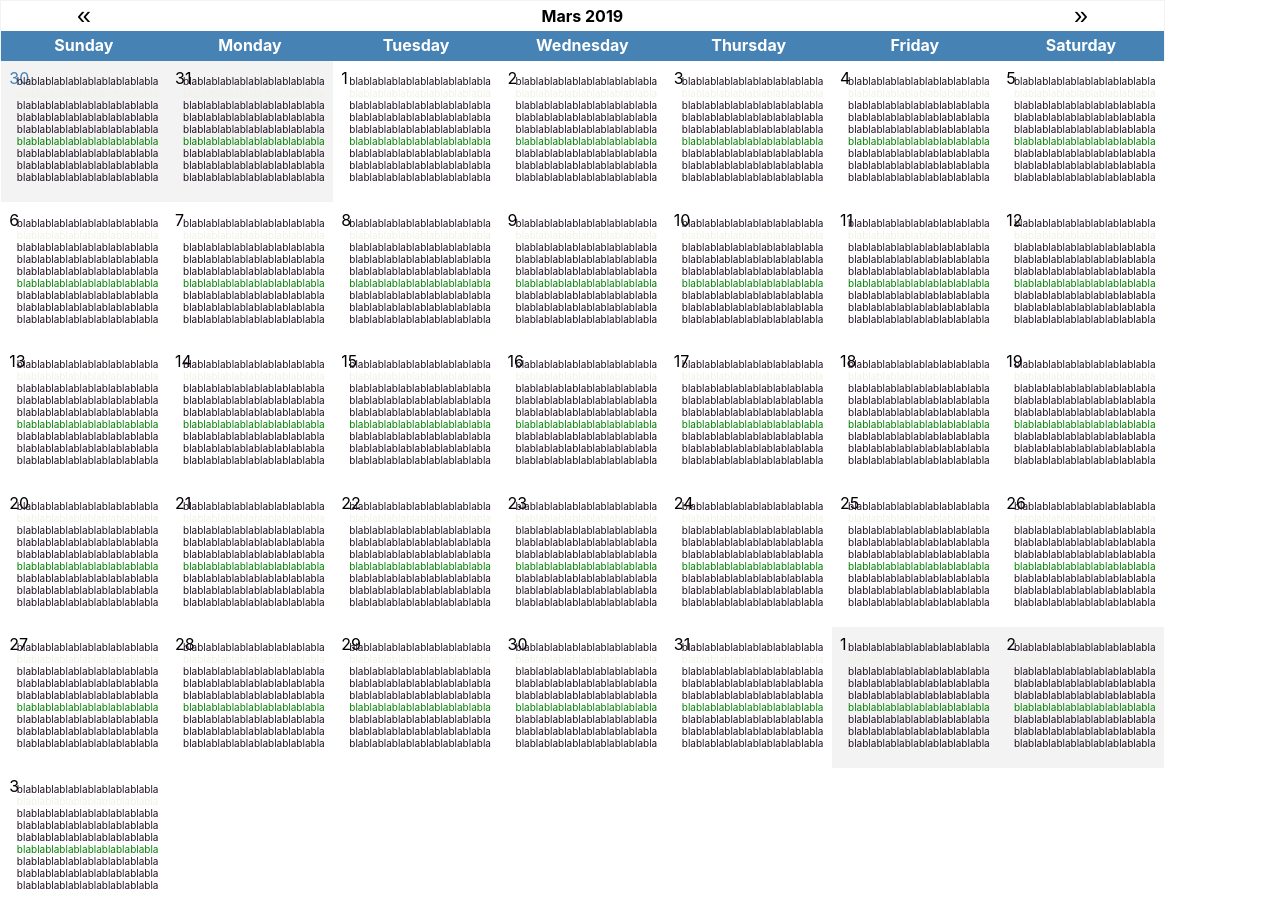
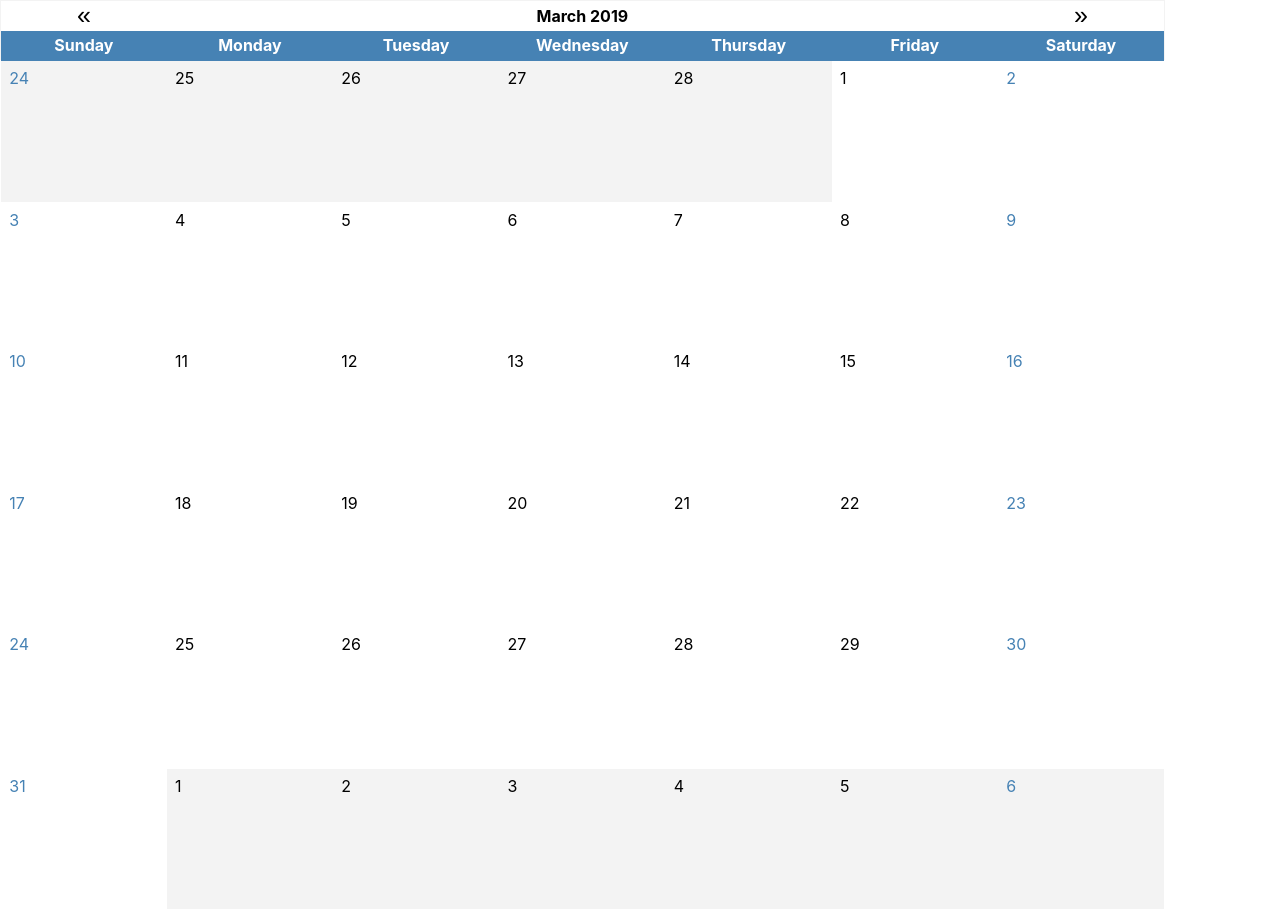
Before and after one commit to asdrubalivan/calendar-app, a React (Create React App) app: page / in a window 1280 px wide. Built offline with nearby package versions, Linux system fonts and the light colour scheme.

Commit message:
Added dispatches to Calendar component

```diff
--- a/src/calendar.js
+++ b/src/calendar.js
@@ -1,5 +1,15 @@
 import React from 'react';
 import styled from 'styled-components';
+import { connect } from 'react-redux';
+import {
+  processedRemindersSelector,
+  currentMonthSelector,
+} from './selectors/calendar'
+import {
+  prevMonth,
+  nextMonth,
+} from './reducers/actions'
+
 
 const CalendarWrapper = styled.table`
   width: 91vw;
@@ -50,63 +60,6 @@ const ReminderContainer = styled.div`
   right: 5%;
 `
 
-const reminders = [
-  {
-    date: '2019-01-02 12:00:00',
-    reminder: 'blablablablablablablablablabla',
-    color: '#211121',
-    id: 'test', // Esto para identificar los reminders por si borramos alguno etc
-  },
-  {
-    date: '2019-01-02 12:00:00',
-    reminder: 'blablablablablablablablablabla',
-    color: '#f1f1e6',
-    id: 'test', // Esto para identificar los reminders por si borramos alguno etc
-  },
-  {
-    date: '2019-01-02 12:00:00',
-    reminder: 'blablablablablablablablablabla',
-    color: '#211121',
-    id: 'test', // Esto para identificar los reminders por si borramos alguno etc
-  },
-  {
-    date: '2019-01-02 12:00:00',
-    reminder: 'blablablablablablablablablabla',
-    color: '#211121',
-    id: 'test', // Esto para identificar los reminders por si borramos alguno etc
-  },
-  {
-    date: '2019-01-02 12:00:00',
-    reminder: 'blablablablablablablablablabla',
-    color: '#211121',
-    id: 'test', // Esto para identificar los reminders por si borramos alguno etc
-  },
-  {
-    date: '2019-01-02 12:00:00',
-    reminder: 'blablablablablablablablablabla',
-    color: 'green',
-    id: 'test', // Esto para identificar los reminders por si borramos alguno etc
-  },
-  {
-    date: '2019-01-02 12:00:00',
-    reminder: 'blablablablablablablablablabla',
-    color: '#211121',
-    id: 'test', // Esto para identificar los reminders por si borramos alguno etc
-  },
-  {
-    date: '2019-01-02 12:00:00',
-    reminder: 'blablablablablablablablablabla',
-    color: '#211121',
-    id: 'test', // Esto para identificar los reminders por si borramos alguno etc
-  },
-  {
-    date: '2019-01-02 12:00:00',
-    reminder: 'blablablablablablablablablabla',
-    color: '#211121',
-    id: 'test', // Esto para identificar los reminders por si borramos alguno etc
-  },
-]
-
 const Reminder = styled.p`
   font-size: 1rem;
   color: ${props => props.color || 'black'};
@@ -125,28 +78,32 @@ const NavButton = styled.button`
 const DayContainer = ({
   weekend,
   day,
-  dayDisabled,
+  isCurrentMonth,
 }) => (
-    <DayContainerTd colspan="1" weekend={weekend} dayDisabled={dayDisabled}>
+    <DayContainerTd colspan="1" weekend={weekend} dayDisabled={!isCurrentMonth}>
       <DayText>{day}</DayText>
       <ReminderContainer>
-        {reminders.map(r => <Reminder key={r.id} color={r.color}>
+        {[].map(r => <Reminder key={r.id} color={r.color}>
           {r.reminder}
         </Reminder>)}
       </ReminderContainer>
     </DayContainerTd>
   );
 
-const Calendar = () => (
+const Calendar = ({
+  reminders,
+  currentMonth,
+  prevMonth,
+  nextMonth }) => (
     <CalendarWrapper>
       <thead>
         <HeaderRow>
           <th>
-          <NavButton>{"«"}</NavButton>
+            <NavButton onClick={prevMonth}>{"«"}</NavButton>
           </th>
-        <th colspan="5">Mars 2019</th>
+          <th colspan="5">{currentMonth}</th>
           <th>
-          <NavButton>{"»"}</NavButton>
+            <NavButton onClick={nextMonth}>{"»"}</NavButton>
           </th>
         </HeaderRow>
         <DayHeaderRow>
@@ -160,56 +117,30 @@ const Calendar = () => (
         </DayHeaderRow>
       </thead>
       <tbody>
-      <WeekContainer>
-        <DayContainer day={30} weekend dayDisabled></DayContainer>
-        <DayContainer day={31} dayDisabled>31</DayContainer>
-        <DayContainer day={1}></DayContainer>
-        <DayContainer day={2}>2</DayContainer>
-        <DayContainer day={3}>3</DayContainer>
-        <DayContainer day={4}>4</DayContainer>
-        <DayContainer day={5}>5</DayContainer>
+        {reminders.map(r =>
+          <WeekContainer key={r.week}>
+            {r.days.map(d =>
+              <DayContainer
+                key={d.formattedDay}
+                weekend={d.isWeekend}
+                isCurrentMonth={d.isCurrentMonth}
+                day={d.formattedDay}
+                reminders={d.reminders} />
+            )}
           </WeekContainer>
-      <WeekContainer>
-        <DayContainer day={6}>6</DayContainer>
-        <DayContainer day={7}>7</DayContainer>
-        <DayContainer day={8}>8</DayContainer>
-        <DayContainer day={9}>9</DayContainer>
-        <DayContainer day={10}>10</DayContainer>
-        <DayContainer day={11}>11</DayContainer>
-        <DayContainer day={12}>12</DayContainer>
-      </WeekContainer>
-      <WeekContainer>
-        <DayContainer day={13}>13</DayContainer>
-        <DayContainer day={14}>14</DayContainer>
-        <DayContainer day={15}>15</DayContainer>
-        <DayContainer day={16}>16</DayContainer>
-        <DayContainer day={17}>17</DayContainer>
-        <DayContainer day={18}>18</DayContainer>
-        <DayContainer day={19}>19</DayContainer>
-      </WeekContainer>
-      <WeekContainer>
-        <DayContainer day={20}>20</DayContainer>
-        <DayContainer day={21}>21</DayContainer>
-        <DayContainer day={22}>22</DayContainer>
-        <DayContainer day={23}>23</DayContainer>
-        <DayContainer day={24}>24</DayContainer>
-        <DayContainer day={25}>25</DayContainer>
-        <DayContainer day={26}>26</DayContainer>
-      </WeekContainer>
-      <WeekContainer>
-        <DayContainer day={27}>27</DayContainer>
-        <DayContainer day={28}>28</DayContainer>
-        <DayContainer day={29}>29</DayContainer>
-        <DayContainer day={30}>30</DayContainer>
-        <DayContainer day={31}>31</DayContainer>
-        <DayContainer day={1} dayDisabled>1</DayContainer>
-        <DayContainer day={2} dayDisabled>2</DayContainer>
-      </WeekContainer>
-      <WeekContainer>
-        <DayContainer day={3}>3</DayContainer>
-      </WeekContainer>
+        )}
       </tbody>
     </CalendarWrapper>
   );
 
-export default Calendar;
+const mapStateToProps = state => ({
+  reminders: processedRemindersSelector(state),
+  currentMonth: currentMonthSelector(state),
+});
+
+const mapDispatchToProps = dispatch => ({
+  prevMonth: () => dispatch(prevMonth()),
+  nextMonth: () => dispatch(nextMonth()),
+});
+
+export default connect(mapStateToProps, mapDispatchToProps)(Calendar);
```
Lines whose indentation alone changed are shown as unchanged.
